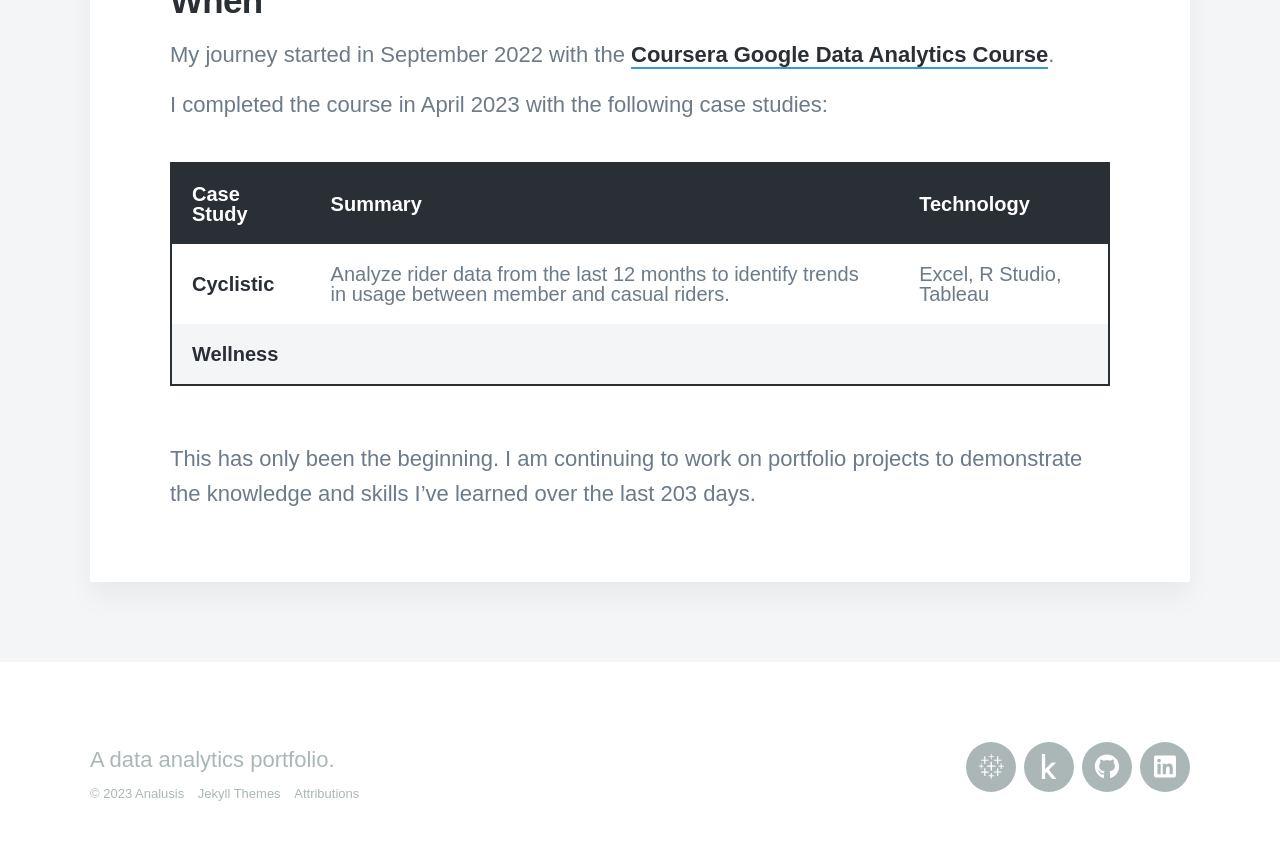
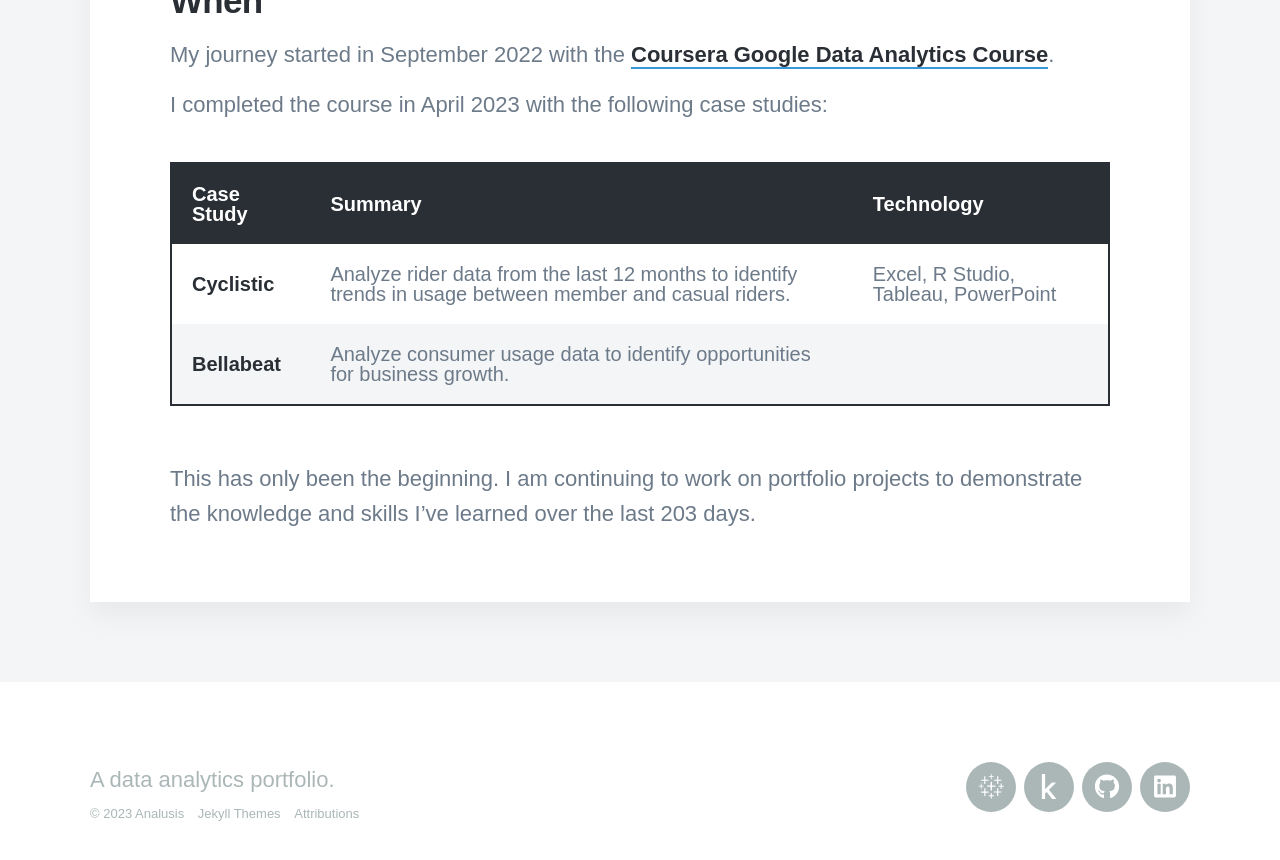
Before and after one commit to analusis/analusis.github.io, a Jekyll site: the page built from _pages/about.md, in a window 1280 px wide and 900 px high, scrolled down 922 px. Shown: the top 860 px of the window. Built offline with Jekyll 4.4.1, drawn with Linux system fonts in a browser that asks for light colours; nearby versions of some CDN libraries; some web fonts are replaced.

Commit message:
Updated about page

```diff
--- a/_pages/about.md
+++ b/_pages/about.md
@@ -21,8 +21,8 @@
 
 | Case Study               | Summary | Technology               |
 |--------------------------|---------|--------------------------|
-| <a href="{{ '/project/gda-casestudy1' | relative_url }}">Cyclistic</a> | Analyze rider data from the last 12 months to identify trends in usage between member and casual riders. | Excel, R Studio, Tableau |
-| <a href="{{ '/project/gda-casestudy2' | relative_url }}">Wellness</a>  |  | |
+| <a href="{{ '/project/gda-casestudy1' | relative_url }}">Cyclistic</a> | Analyze rider data from the last 12 months to identify trends in usage between member and casual riders. | Excel, R Studio, Tableau, PowerPoint |
+| <a href="{{ '/project/gda-casestudy2' | relative_url }}">Bellabeat</a>  | Analyze consumer usage data to identify opportunities for business growth. | |
 
 {% assign currentDate = site.time | date: '%s' %}
 {% assign startDate = '2022-09-19' | date: '%s' %}
```
